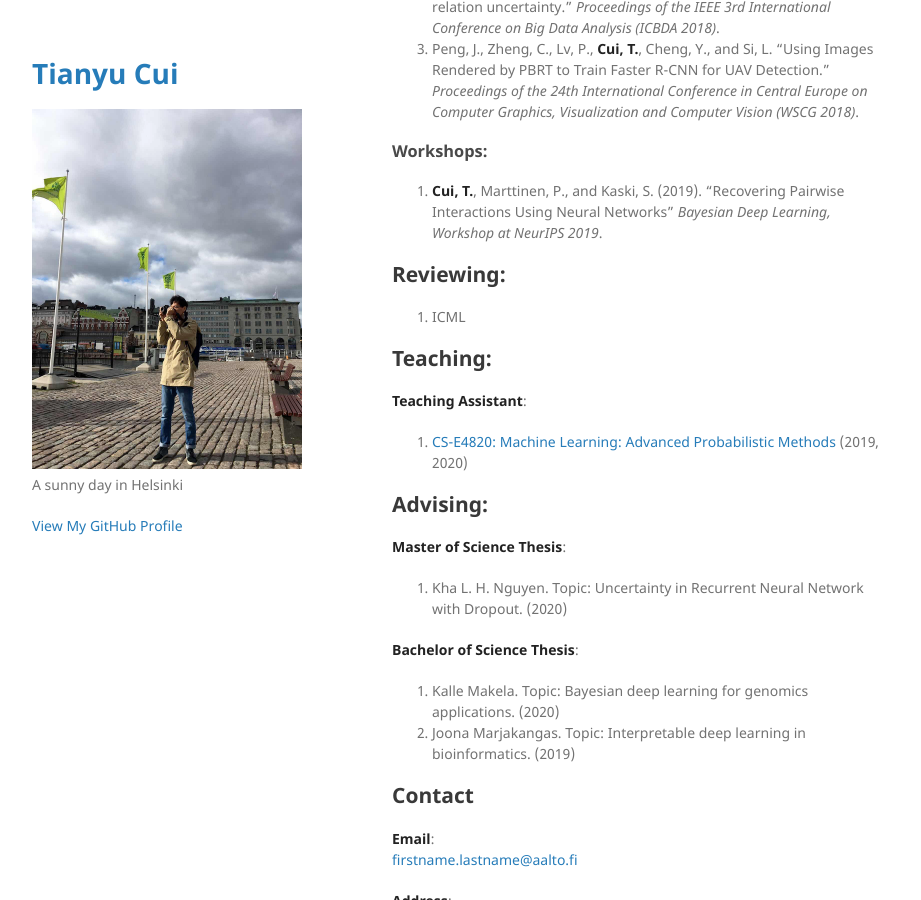
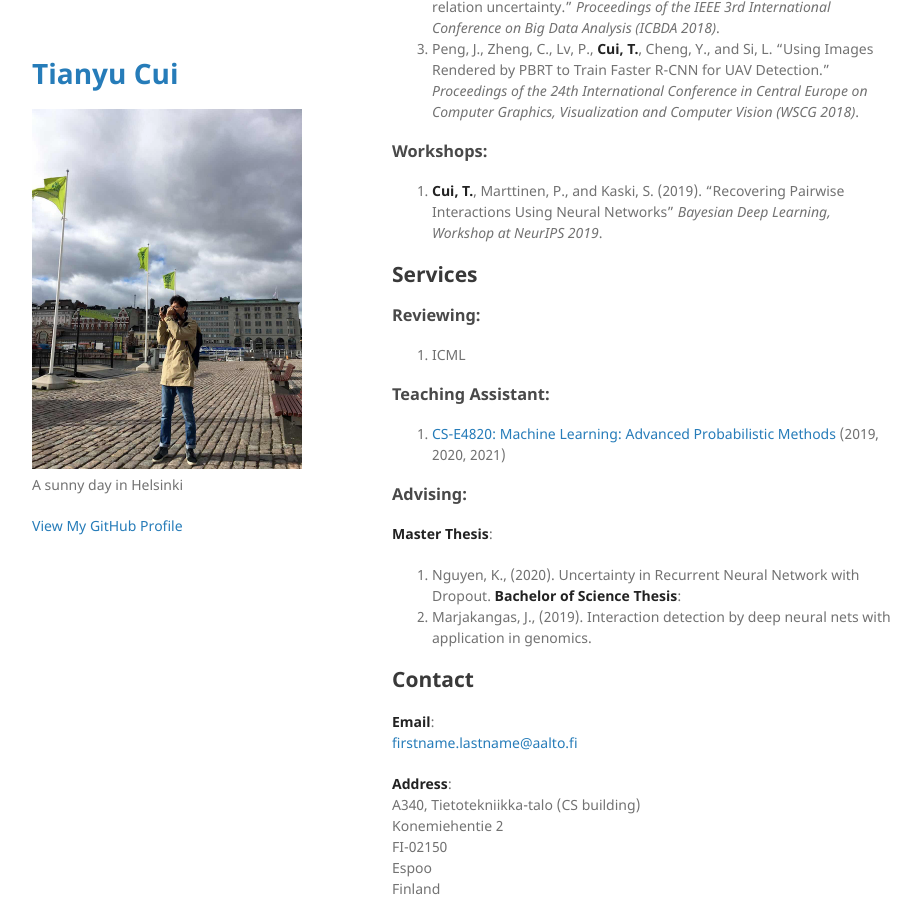
Before and after one commit to tycui/tycui.github.io, a Jekyll site: the page built from index.md, in a window 1280 px wide and 900 px high, scrolled down 762 px. Shown: the whole window, without its empty margins (178-1099 px from the left). Built offline with Jekyll 4.4.1, drawn with Linux system fonts in a browser that asks for light colours; our own code applies the rules of GitHub Pages for plain Markdown files; some of the changed text lies outside the part shown.

Commit message:
Update index.md

```diff
--- a/index.md
+++ b/index.md
@@ -24,20 +24,18 @@ More about me [here](./more_about_me.html).
 ### Workshops:
 1. **Cui, T.**, Marttinen, P., and Kaski, S. (2019). "Recovering Pairwise Interactions Using Neural Networks" _Bayesian Deep Learning, Workshop at NeurIPS 2019_.
 
-## Reviewing:
+## Services
+### Reviewing:
 1. ICML
 
-## Teaching:
-**Teaching Assistant**:
-1. [CS-E4820: Machine Learning: Advanced Probabilistic Methods](https://mycourses.aalto.fi/course/view.php?id=24365) (2019, 2020)
+### Teaching Assistant:
+1. [CS-E4820: Machine Learning: Advanced Probabilistic Methods](https://mycourses.aalto.fi/course/view.php?id=24365) (2019, 2020, 2021)
 
-## Advising:
-**Master of Science Thesis**:
-1. Kha L. H. Nguyen. Topic: Uncertainty in Recurrent Neural Network with Dropout. (2020)
-
+### Advising:
+**Master Thesis**:
+1. Nguyen, K., (2020). Uncertainty in Recurrent Neural Network with Dropout.
 **Bachelor of Science Thesis**:
-2. Kalle Makela. Topic: Bayesian deep learning for genomics applications. (2020)
-1. Joona Marjakangas. Topic: Interpretable deep learning in bioinformatics. (2019)
+1. Marjakangas, J., (2019). Interaction detection by deep neural nets with application in genomics.
 
 
 ## Contact
```
Also changed, not shown: other parts of index.md (+1 -1 lines).
